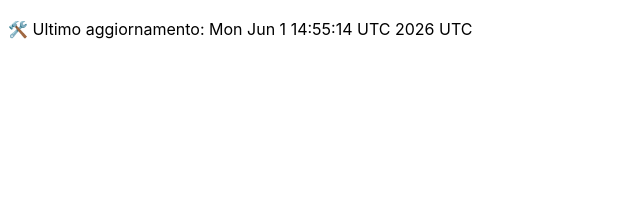
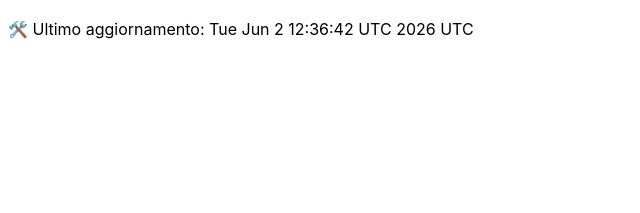
Before and after one commit to DanteTrb/DanteTrb.github.io, a Jekyll site: the page built from badges.md, in a window 1280 px wide. Shown: the top 213 px of the page, without its empty margins (0-640 px from the left). Built offline with Jekyll 4.4.1, drawn with Linux system fonts in a browser that asks for light colours; our own code applies the rules of GitHub Pages for plain Markdown files.

Commit message:
🛠️ Aggiornamento automatico badge

```diff
--- a/badges.md
+++ b/badges.md
@@ -1 +1 @@
-🛠️ Ultimo aggiornamento: Mon Jun  1 14:55:14 UTC 2026 UTC
+🛠️ Ultimo aggiornamento: Tue Jun  2 12:36:42 UTC 2026 UTC
```
